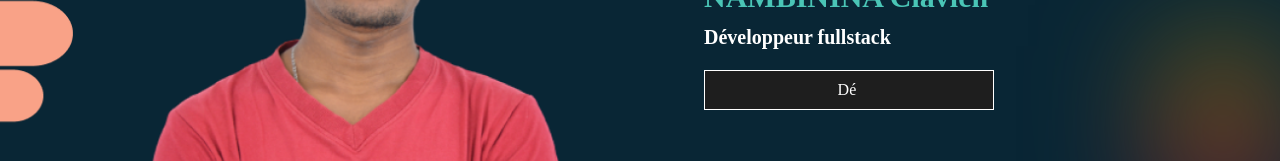
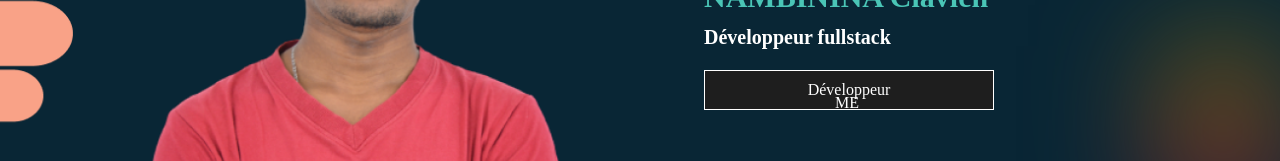
Before and after one commit to Clavien317/Myportfolio, a Next.js app: page / in a window 1280 px wide. Shown: the part 294-455 px from the top of the page. Built offline with nearby package versions, Linux system fonts and the light colour scheme.

Commit message:
Update Header.js
modif texte

```diff
--- a/pages/composants/Header.js
+++ b/pages/composants/Header.js
@@ -50,9 +50,10 @@ function Header() {
           <h4>Développeur fullstack</h4>
           <div className="profil"  data-aos="zoom-in">
             <br />
+    Développeur
             <Typewriter
               options={{
-                strings: ['Développeur MERN', 'Développeur MEVN','Développeur Laravel'],
+                strings: [' MERN', ' MEVN',' Laravel'],
                 autoStart: true,
                 loop: true,
               }}
```
